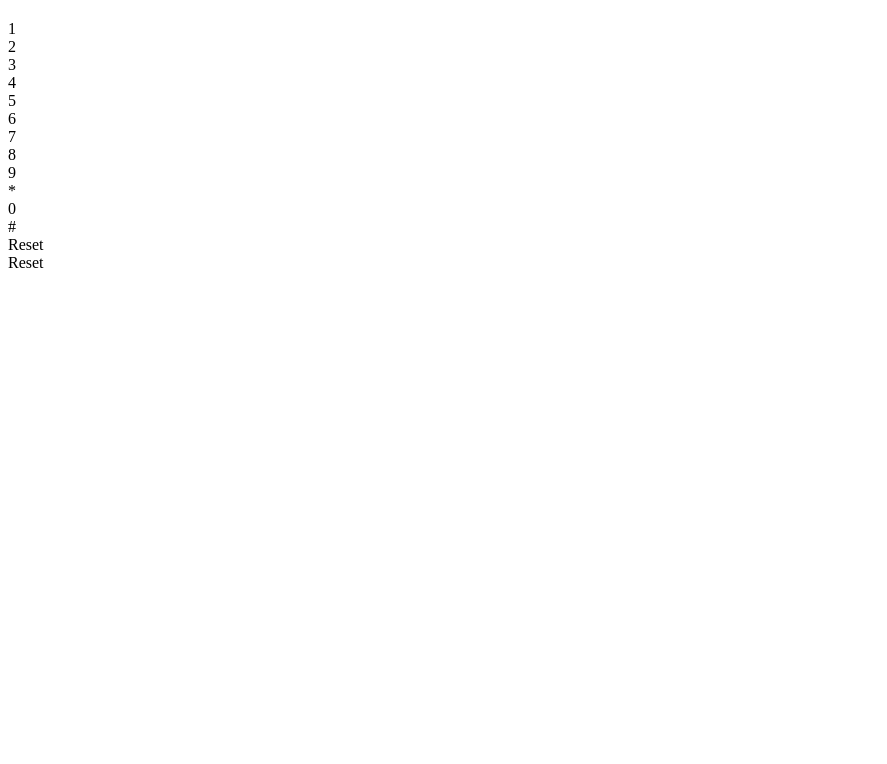
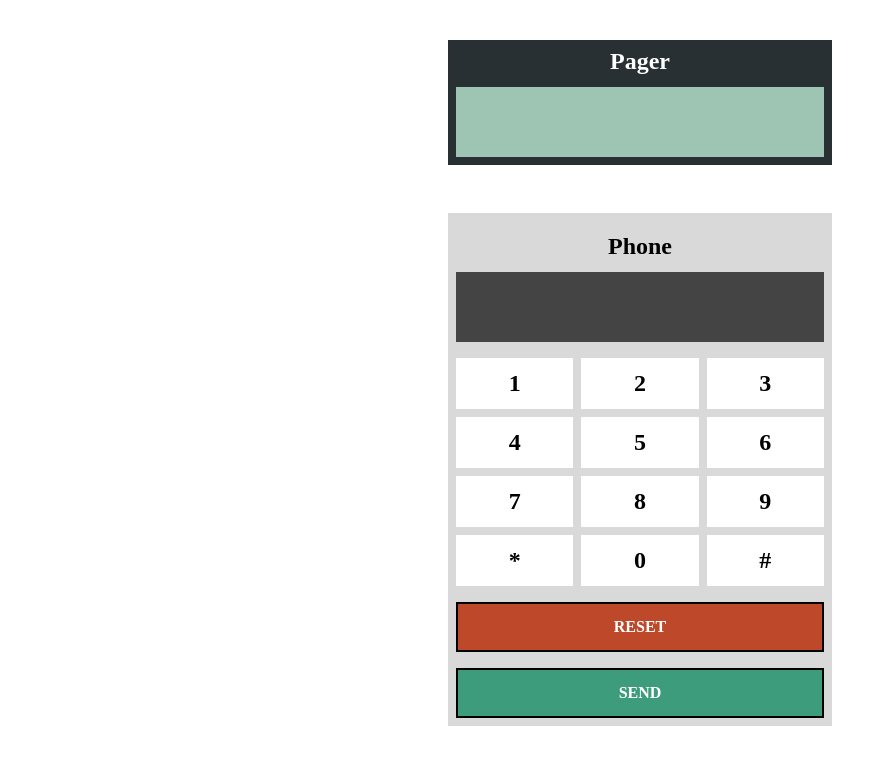
Before and after one commit to JAldo1980/send-to-pager, a plain HTML site: page index.html in a window 1280 px wide. Shown: the whole page, without its empty margins (0-887 px from the left). Drawn offline with Linux system fonts and the light colour scheme.

Commit message:
Built from the ground up
HTML, CSS & JavaScript completed.

```diff
--- a/index.css
+++ b/index.css
@@ -0,0 +1,106 @@
+* {
+  margin: 0;
+  padding: 0;
+  box-sizing: border-box;
+}
+
+:root {
+  --wrapper-color: #fff;
+  --container-color: ghostwhite;
+  --pager-color: #283033;
+  --headline-white: #fff;
+  --headline-black: #000;
+  --pager-text: #283033;
+  --phone-text: #fff;
+  --phonebox-background: #d9d9d9;
+  --reset-btn: #be482a;
+  --send-btn: #3d9c7c;
+}
+
+.wrapper {
+  margin: 0 auto;
+  background-color: var(--wrapper-color);
+}
+
+.container {
+  margin: 2em auto;
+  padding: 0.5em;
+  max-width: 400px;
+}
+
+.pager-box {
+  padding: 0.5em;
+  background-color: var(--pager-color);
+  text-align: center;
+  color: var(--headline-white);
+}
+
+.pager-output {
+  height: 70px;
+  margin-top: 0.5em;
+  padding-top: 0.825em;
+  background-color: #9ec4b3;
+  font-size: 1.5rem;
+  letter-spacing: 0.2em;
+  color: var(--pager-text);
+}
+
+.phone-box {
+  margin-top: 3em;
+  padding: 0.5em;
+  background-color: var(--phonebox-background);
+}
+
+.phone-box h2 {
+  padding: 0.5em;
+  text-align: center;
+}
+
+.phone-screen-output {
+  height: 70px;
+  padding-top: 0.825em;
+  text-align: center;
+  background-color: #444444;
+  font-size: 1.5rem;
+  letter-spacing: 0.2em;
+  color: var(--phone-text);
+}
+
+.phone-numerals {
+  display: grid;
+  grid-template-columns: repeat(3, 1fr);
+  gap: 0.5em;
+  margin-top: 1em;
+}
+
+.phone-btn {
+  background-color: #fff;
+  padding: 0.5em;
+  display: flex;
+  font-weight: bold;
+  font-size: 1.5rem;
+  justify-content: center;
+  align-items: center;
+}
+
+.phone-btn:hover {
+  background-color: #f7f7f7;
+}
+
+.reset-btn,
+.send-btn {
+  display: flex;
+  justify-content: center;
+  align-items: center;
+  text-transform: uppercase;
+  font-weight: bold;
+  margin-top: 1em;
+  border: 2px solid black;
+  background-color: var(--reset-btn);
+  color: var(--phone-text);
+  height: 50px;
+}
+
+.send-btn {
+  background-color: var(--send-btn);
+}
--- a/index.html
+++ b/index.html
@@ -11,32 +11,31 @@
     <div class="wrapper">
       <div class="container">
         <div class="pager-box">
-          <h2></h2>
-          <div class="pager-output" id="pagerScreenOutput">
-            <!-- will be rendered in javascript -->
-          </div>
+          <h2>Pager</h2>
+          <div class="pager-output" id="pagerScreenOutput"></div>
         </div>
         <div class="phone-box">
+          <h2>Phone</h2>
           <div class="phone-screen-output" id="phoneScreenOutput"></div>
           <div class="phone-numerals">
-            <div class="one" id="inputOne">1</div>
-            <div class="one" id="inputTwo">2</div>
-            <div class="one" id="inputThree">3</div>
-            <div class="one" id="inputFour">4</div>
-            <div class="one" id="inputFive">5</div>
-            <div class="one" id="inputSix">6</div>
-            <div class="one" id="inputSeven">7</div>
-            <div class="one" id="inputEight">8</div>
-            <div class="one" id="inputNine">9</div>
-            <div class="one" id="inputStar">*</div>
-            <div class="one" id="inputZero">0</div>
-            <div class="one" id="inputHash">#</div>
+            <div class="phone-btn" id="1">1</div>
+            <div class="phone-btn" id="2">2</div>
+            <div class="phone-btn" id="3">3</div>
+            <div class="phone-btn" id="4">4</div>
+            <div class="phone-btn" id="5">5</div>
+            <div class="phone-btn" id="6">6</div>
+            <div class="phone-btn" id="7">7</div>
+            <div class="phone-btn" id="8">8</div>
+            <div class="phone-btn" id="9">9</div>
+            <div class="phone-btn" id="*">*</div>
+            <div class="phone-btn" id="0">0</div>
+            <div class="phone-btn" id="#" v>#</div>
           </div>
           <div class="reset-btn" id="resetBtn">Reset</div>
-          <div class="send-btn" id="sendBtn">Reset</div>
+          <div class="send-btn" id="sendBtn">Send</div>
         </div>
       </div>
     </div>
-    <script src="index.js"></script>
+    <script src="index.js" type="module"></script>
   </body>
 </html>
--- a/index.js
+++ b/index.js
@@ -0,0 +1,47 @@
+const phoneNumerals = document.querySelector(".phone-numerals");
+const phoneScreenOutput = document.getElementById("phoneScreenOutput");
+const pagerScreenOutput = document.getElementById("pagerScreenOutput");
+
+// user input number value stored in Array
+
+const userInputValue = [];
+
+// audio notification
+
+const audio = new Audio("pager.wav");
+
+// phone number inputs
+
+phoneNumerals.addEventListener("click", function (e) {
+  if (userInputValue.length < 11) {
+    phoneScreenOutput.textContent += e.target.id;
+    userInputValue.push(e.target.id);
+    phoneNumerals.disabled;
+  }
+});
+
+// send btn
+
+sendBtn.addEventListener("click", function () {
+  if (phoneScreenOutput.textContent.length > 0) {
+    function delaySend() {
+      setTimeout(setDelay, 2500);
+    }
+    delaySend();
+
+    function setDelay() {
+      pagerScreenOutput.textContent = userInputValue.join(" ");
+      audio.play();
+      document.querySelector(".pager-box").style.backgroundColor = "red";
+    }
+  }
+});
+
+// reset button
+
+resetBtn.addEventListener("click", function () {
+  phoneScreenOutput.textContent = "";
+  pagerScreenOutput.textContent = "";
+  userInputValue.length = 0;
+  document.querySelector(".pager-box").style.backgroundColor = "#283033";
+});
```
Also changed, not shown: 1 other file.
